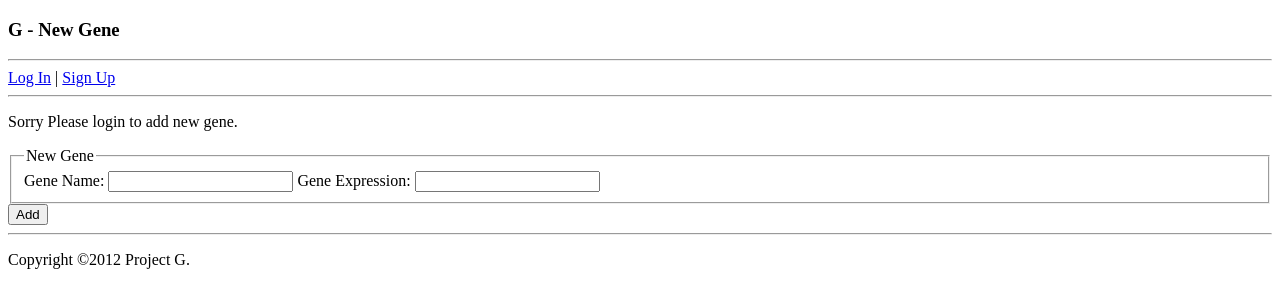
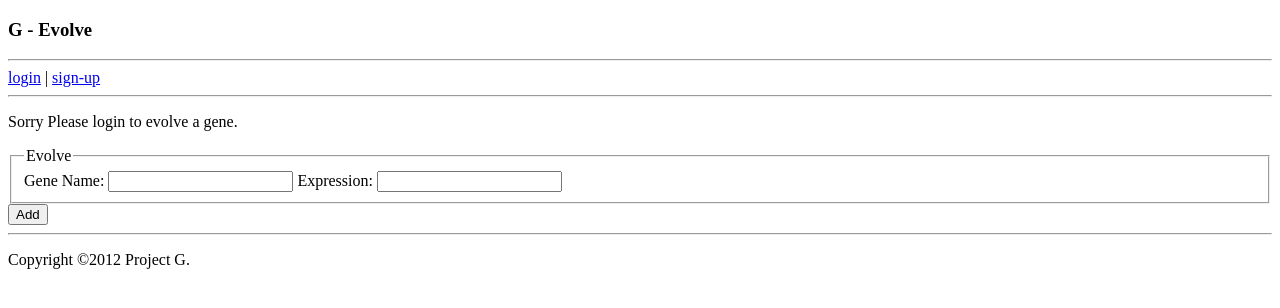
Before and after one commit to chuanqisun/_archived-twitter-prototype, a PHP site: page /evolve.php in a window 1280 px wide. Shown: the top 308 px of the page. Run offline with PHP 8.4, Linux system fonts and the light colour scheme.

Commit message:
got rid of html

```diff
--- a/evolve.php
+++ b/evolve.php
@@ -4,7 +4,7 @@
 	require_once('startsession.php');
 
 	//Insert header
-	$page_title='New Gene';
+	$page_title='Evolve';
 	require_once('header.php');
 
 
@@ -18,7 +18,7 @@
 	$error_msg="";
 	//if not even logged in
 	if (!isset($_SESSION['u_id'])){
-		$error_msg= 'Sorry Please login to add new gene.';
+		$error_msg= 'Sorry Please login to evolve a gene.';
 	}
 
 	//if logged in and already posted
@@ -29,8 +29,9 @@
 
 		//parse geneinfo
 		$u_id=$_SESSION['u_id'];
-		$g_name=$_GET['g_name'];
-		$g_expression=$_GET['g_expression'];
+		$g_name=mysqli_real_escape_string($dbc, trim($_GET['g_name']));
+		$g_expression=mysqli_real_escape_string($dbc, trim($_GET['g_expression']));
+
 
 		if(!empty($g_name) && !empty($g_expression)){
 
@@ -59,7 +60,7 @@
 				mysqli_query($dbc, $query) or die('Error create gene\'s own table');
 			}
 
-			$query="SELECT * from users_of_gene_$g_id WHERE u_id='$u_id'";
+			$query="SELECT * FROM users_of_gene_$g_id WHERE u_id='$u_id'";
 			$data=mysqli_query($dbc, $query) or die('Error retrieving gene\'s own table');
 			$checkuser=mysqli_num_rows($data);
 			if ($checkuser == 0) { //new owner of the gene
@@ -68,16 +69,25 @@
 			}
 
 			//fix genes_of_user
-			$query="INSERT INTO genes_of_user_$u_id (g_id, g_expression) VALUES ('$g_id', '$g_expression')";
-			mysqli_query($dbc, $query) or die('Error insert into user\'s own table');
-			//echo "u_id=$u_id g_id=$g_id g_exp=$g_expression";
+			$query="SELECT * FROM genes_of_user_$u_id WHERE g_id='$g_id'";
+			$data=mysqli_query($dbc, $query);
+			$checkgene=mysqli_num_rows($data);
+			if ($checkgene == 0) { //insert fresh gene
+				$msg='Fresh gene acquired.';
+				$query="INSERT INTO genes_of_user_$u_id (g_id, g_expression) VALUES ('$g_id', '$g_expression')";
+				mysqli_query($dbc, $query) or die('Error insert into user\'s own table');
+			}else{ //update old gene
+				$msg='Existing gene mutated.';
+				$query="UPDATE genes_of_user_$u_id SET g_expression='$g_expression' WHERE g_id='$g_id'";
+				mysqli_query($dbc, $query) or die('Error update into user\'s own table');
+			}
 
 			//redirect to my gene
-			$home_url = 'http://' . $_SERVER['HTTP_HOST'] . dirname($_SERVER['PHP_SELF']) . '/mygene.php';
-			header('Location: ' . $home_url);
+			$mygene_url = 'http://' . $_SERVER['HTTP_HOST'] . dirname($_SERVER['PHP_SELF']) . '/mygene.php';
+			header('Location: ' . $mygene_url . '?msg=' .$msg );
 
 		}else{
-			$error_msg= 'Sorry Please fill in both name and expression before adding';
+			$error_msg= 'Sorry, please fill in both name and expression before evolving.';
 		}
 	}
 
@@ -88,10 +98,10 @@
 
 <form method="get" action="<?php echo $_SERVER['PHP_SELF']; ?>">
 	<fieldset>
-		<legend>New Gene</legend>
+		<legend>Evolve</legend>
 		<label for="g_name">Gene Name:</label>
 		<input type="text" name="g_name" value="<?php if (!empty($_GET['g_name'])) echo $_GET['g_name']; ?>" />
-		<label for="g_expression">Gene Expression:</label>
+		<label for="g_expression">Expression:</label>
 		<input type="text" name="g_expression" />
 	</fieldset>
 	<input type="submit" value="Add" name="submit" />
--- a/explore.php
+++ b/explore.php
@@ -54,7 +54,7 @@
 					echo '<tr>';
 					echo '<td>';
 					echo $row['g_name'];
-					echo '(<a href="newgene.php?g_name=' . $row['g_name'] . '">add</a>)';
+					echo '(<a href="evolve.php?g_name=' . $row['g_name'] . '">evolve</a>)';
 					echo '</td>';
 					echo '<td>'. $row['g_expression'] . '</td>';
 					echo '</tr>';
@@ -73,7 +73,7 @@
 			$checkgene=mysqli_num_rows($data);
 			if ($checkgene == 0) {
 				$error_msg='Gene ' . $g_name . ' doesn\'t exist.' .
-						   '<a href="newgene.php?g_name=' . $g_name . '">Create</a> it?';
+						   ' <a href="evolve.php?g_name=' . $g_name . '">Create</a> it?';
 			}else{
 				$row=mysqli_fetch_array($data);
 				$g_id=$row['g_id'];
@@ -82,7 +82,7 @@
 						" ON users_of_gene_$g_id.u_id = users.u_id";
 				$data=mysqli_query($dbc, $query) or die ('Error retrieving user\'s genes');
 				echo '<p> Owners of ' . $g_name;
-				echo '<a href="newgene.php?g_name=' . $g_name . '">(add)</a>';
+				echo '<a href="evolve.php?g_name=' . $g_name . '">(evolve)</a>';
 				echo '</p>';
 				echo '<table boarder="0">';
 				echo '<tr><th>User</th><th>Expression<th>';
--- a/mygene.php
+++ b/mygene.php
@@ -18,6 +18,11 @@
 	if (!isset($_SESSION['u_id'])){
 		echo '<p>Please login to display your genes</p>';
 	}else{
+
+		//dispaly any necessary mesage
+		if (!empty($_GET['msg'])) {
+			echo '<p class="message">' . $_GET['msg'] . '</p>';
+		}
 
 		//connect to database
 		require_once('connectvars.php');
--- a/navmenu.php
+++ b/navmenu.php
@@ -3,22 +3,22 @@
 	//generating navigation bar
 	echo '<hr />';
 	if(isset($_SESSION['u_name'])){
-		echo '<a href="index.php">Home</a>';
+		echo '<a href="index.php">home</a>';
 		echo ' | ';
-		echo '<a href="evolve.php">Evolve</a>';
+		echo '<a href="evolve.php">evolve</a>';
 		echo ' | ';
-		echo '<a href="compare.php">Compare</a>';
+		echo '<a href="compare.php">compare</a>';
 		echo ' | ';
-		echo '<a href="explore.php">Explore</a>';
+		echo '<a href="explore.php">explore</a>';
 		echo ' | ';
-		echo '<a href="mygene.php">My Genes</a>';
+		echo '<a href="mygene.php">my genes</a>';
 		echo ' | ';
-		echo '<a href="logout.php">Logout('.$_SESSION['u_name'].')</a>';
+		echo '<a href="logout.php">logout('.$_SESSION['u_name'].')</a>';
 	}
 	else{
-		echo '<a href="login.html">Log In</a>';
+		echo '<a href="login.php">login</a>';
 		echo ' | ';
-		echo '<a href="signup.html">Sign Up</a>';
+		echo '<a href="signup.php">sign-up</a>';
 	}
 	echo '<hr />';
 ?>
```
Also changed, not shown: login.html (deleted, +0 -10 lines), login.php (+11 -0 lines), signup.html (deleted, +0 -13 lines), signup.php (+26 -7 lines).
